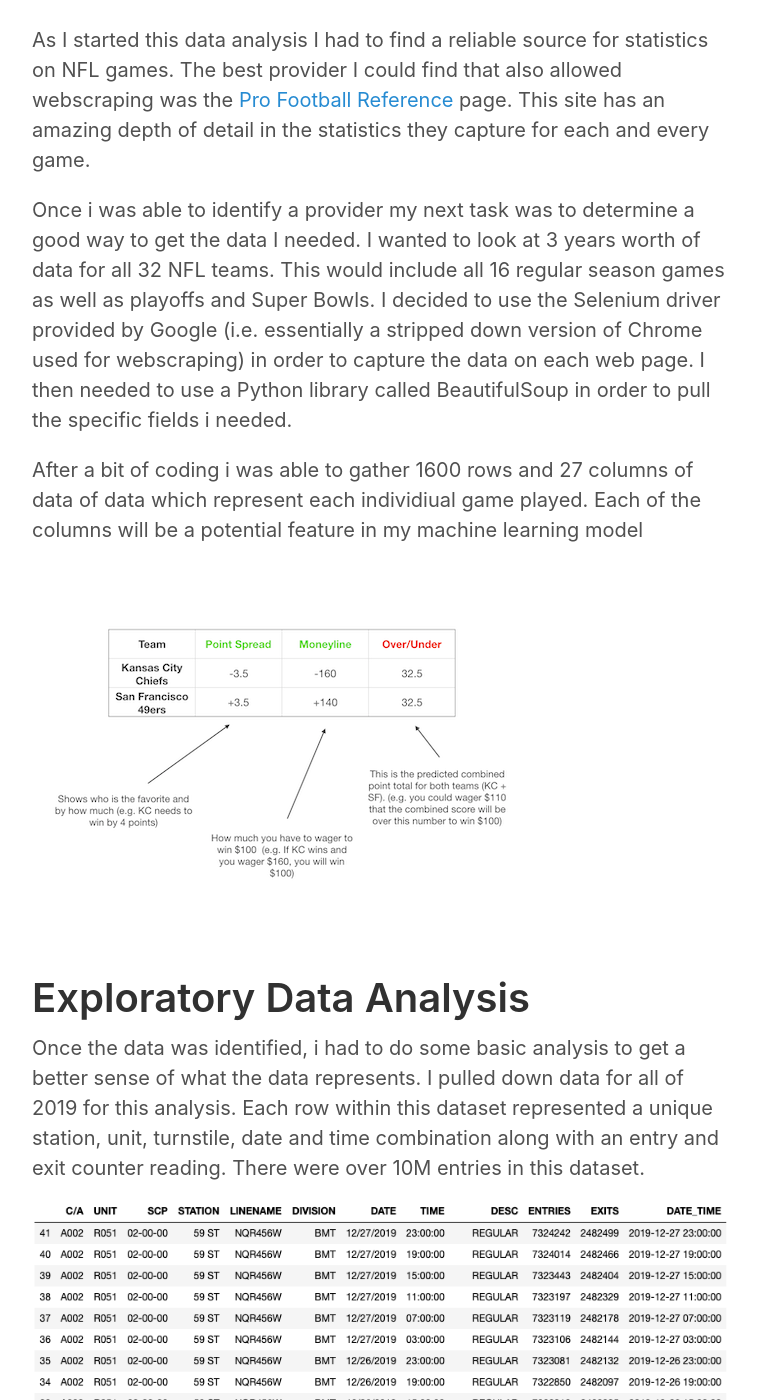
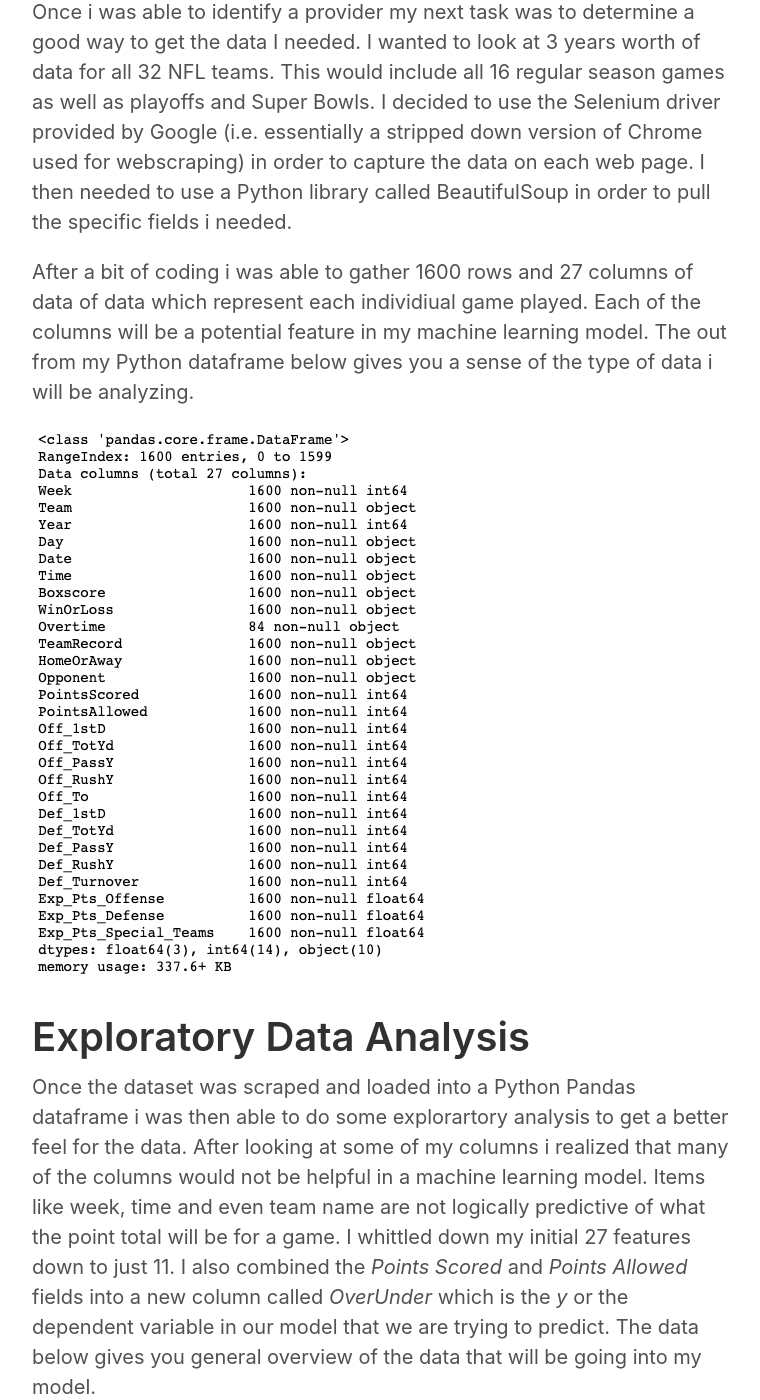
Before and after one commit to skhan-tech/skhan-tech.github.io, a Jekyll site: the page built from _posts/2020-01-24-Football-Statistics-Analysis.md, in a window 1280 px wide and 1400 px high, scrolled down 2959 px. Shown: the whole window, without its empty margins (258-1018 px from the left). Built offline with Jekyll 4.4.1, drawn with Linux system fonts in a browser that asks for light colours; our own code applies the rules of GitHub Pages for plain Markdown files; some of the changed text lies outside the part shown.

Commit message:
Update 2020-01-24-Football-Statistics-Analysis.md

```diff
--- a/_posts/2020-01-24-Football-Statistics-Analysis.md
+++ b/_posts/2020-01-24-Football-Statistics-Analysis.md
@@ -23,7 +25,7 @@ This sort of analysis can help for more than just betting, there are multiple co
 
 
 # Data Selection & Web Scraping
-![Data Analysis]({{ site.url }}/images/Football-Columns.png)
+![Data Analysis]({{ site.url }}/images/computer-code.png)
 
 <sub><sup>Photo by Markus Spiske temporausch.com from Pexels</sup></sub>
 
@@ -31,21 +33,15 @@ As I started this data analysis I had to find a reliable source for statistics o
 
 Once i was able to identify a provider my next task was to determine a good way to get the data I needed. I wanted to look at 3 years worth of data for all 32 NFL teams. This would include all 16 regular season games as well as playoffs and Super Bowls. I decided to use the Selenium driver provided by Google (i.e. essentially a stripped down version of Chrome used for webscraping) in order to capture the data on each web page. I then needed to use a Python library called BeautifulSoup in order to pull the specific fields i needed.
 
-After a bit of coding i was able to gather 1600 rows and 27 columns of data of data which represent each individiual game played. Each of the columns will be a potential feature in my machine learning model
+After a bit of coding i was able to gather 1600 rows and 27 columns of data of data which represent each individiual game played. Each of the columns will be a potential feature in my machine learning model. The out from my Python dataframe below gives you a sense of the type of data i will be analyzing.
 
-![Dataset]({{ site.url }}/images/betting-lines.png)
+![Dataset]({{ site.url }}/images/Football-Columns.png)
 
 # Exploratory Data Analysis
 
-Once the data was identified, i had to do some basic analysis to get a better sense of what the data represents. I pulled down data for all of 2019 for this analysis. Each row within this dataset represented a unique station, unit, turnstile, date and time combination along with an entry and exit counter reading. There were over 10M entries in this dataset.
+Once the dataset was scraped and loaded into a Python Pandas dataframe i was then able to do some explorartory analysis to get a better feel for the data. After looking at some of my columns i realized that many of the columns would not be helpful in a machine learning model. Items like week, time and even team name are not logically predictive of what the point total will be for a game. I whittled down my initial 27 features down to just 11. I also combined the *Points Scored* and *Points Allowed* fields into a new column called *OverUnder* which is the *y* or the dependent variable in our model that we are trying to predict. The data below gives you general overview of the data that will be going into my model.
 
-![MTA Data Sample]({{ site.url }}/images/MTA_Data_Sample.png)
-
-The first thing i had to do to get a sense of where the street team should be deployed is to look at the yearly aggregate counts for all unique subway station entries. The graph below represents the yearly entry totals for the top 20 subway stations.
-
-![Top 20 Stations]({{ site.url }}/images/TopTwentyStations-2019-Agg.png)
-
-*x-axis is in 10's of millions*
+![Describe]({{ site.url }}/images/Football-Describe.png)
 
 **Recomendation #1**
 The street team should be deployed to the top 20 stations by volume in NYC.
```
Also changed, not shown: other parts of _posts/2020-01-24-Football-Statistics-Analysis.md (+2 -0 lines).
